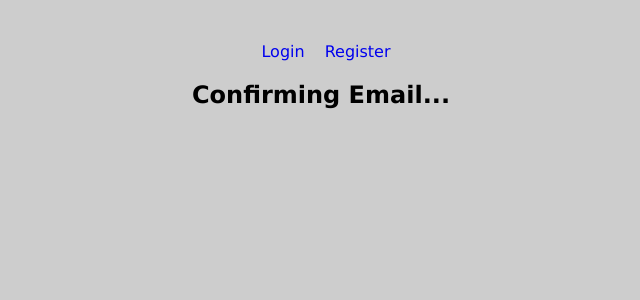
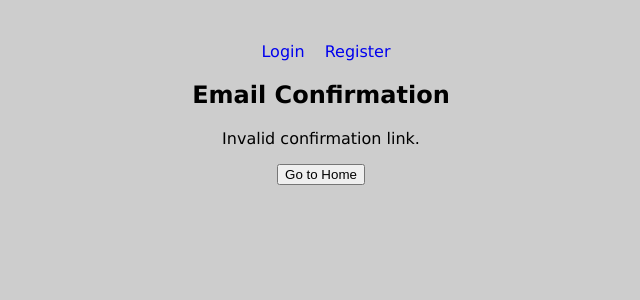
Before and after one commit to Keasanda/SecureWebSite, a React (Vite) app in the folder securewebsite.client/: page /ConfirmEmail in a window 1280 px wide. Shown: the top 300 px of the page, without its empty margins (319-959 px from the left). Built offline with nearby package versions, Linux system fonts and the light colour scheme.

Commit message:
Email veriyfication works  , But i need to fix the port which React listens too

```diff
--- a/securewebsite.client/src/App.jsx
+++ b/securewebsite.client/src/App.jsx
@@ -16,7 +16,7 @@ const router = createBrowserRouter(
             </Route>
             <Route path='/login' element={<Login />} />
             <Route path='/Register' element={<Register />} />
-            <Route path='/confirmemail' element={<ConfirmEmail />} /> {/* Add the confirm email route */}
+            <Route path='/ConfirmEmail' element={<ConfirmEmail />} /> {/* Add the confirm email route */}
             <Route path='*' element={
                 <div>
                     <header>
--- a/securewebsite.client/src/components/ConfirmEmail.jsx
+++ b/securewebsite.client/src/components/ConfirmEmail.jsx
@@ -1,8 +1,11 @@
-import React, { useEffect } from 'react';
-import { useSearchParams } from 'react-router-dom';
+import React, { useEffect, useState } from 'react';
+import { useSearchParams, useNavigate } from 'react-router-dom';
 
 const ConfirmEmail = () => {
     const [searchParams] = useSearchParams();
+    const navigate = useNavigate();
+    const [loading, setLoading] = useState(true);
+    const [message, setMessage] = useState('');
 
     useEffect(() => {
         const confirmEmail = async () => {
@@ -10,26 +13,40 @@ const ConfirmEmail = () => {
             const token = searchParams.get('token');
 
             if (!email || !token) {
-                alert("Invalid confirmation link.");
+                console.log("Invalid confirmation link: missing email or token");
+                setMessage("Invalid confirmation link.");
+                setLoading(false);
                 return;
             }
 
-            const response = await fetch(`/api/securewebsite/confirmemail?email=${email}&token=${token}`);
-            const data = await response.json();
+            try {
+                const response = await fetch(`/api/securewebsite/confirmemail?email=${email}&token=${token}`);
+                const data = await response.json();
 
-            if (response.ok) {
-                alert(data.message);
-            } else {
-                alert("Email confirmation failed: " + data.message);
+                if (response.ok) {
+                    setMessage(data.message);
+                } else {
+                    setMessage("Email confirmation failed: " + data.message);
+                }
+            } catch (error) {
+                setMessage("An error occurred during email confirmation.");
+            } finally {
+                setLoading(false);
             }
         };
 
         confirmEmail();
     }, [searchParams]);
 
+    const handleButtonClick = () => {
+        navigate('/');
+    };
+
     return (
         <div>
-            <h1>Confirming Email...</h1>
+            <h1>{loading ? 'Confirming Email...' : 'Email Confirmation'}</h1>
+            {!loading && <p>{message}</p>}
+            {!loading && <button onClick={handleButtonClick}>Go to Home</button>}
         </div>
     );
 };
```
Also changed, not shown: 1 other file (tests, documents, lock files or other folders).
